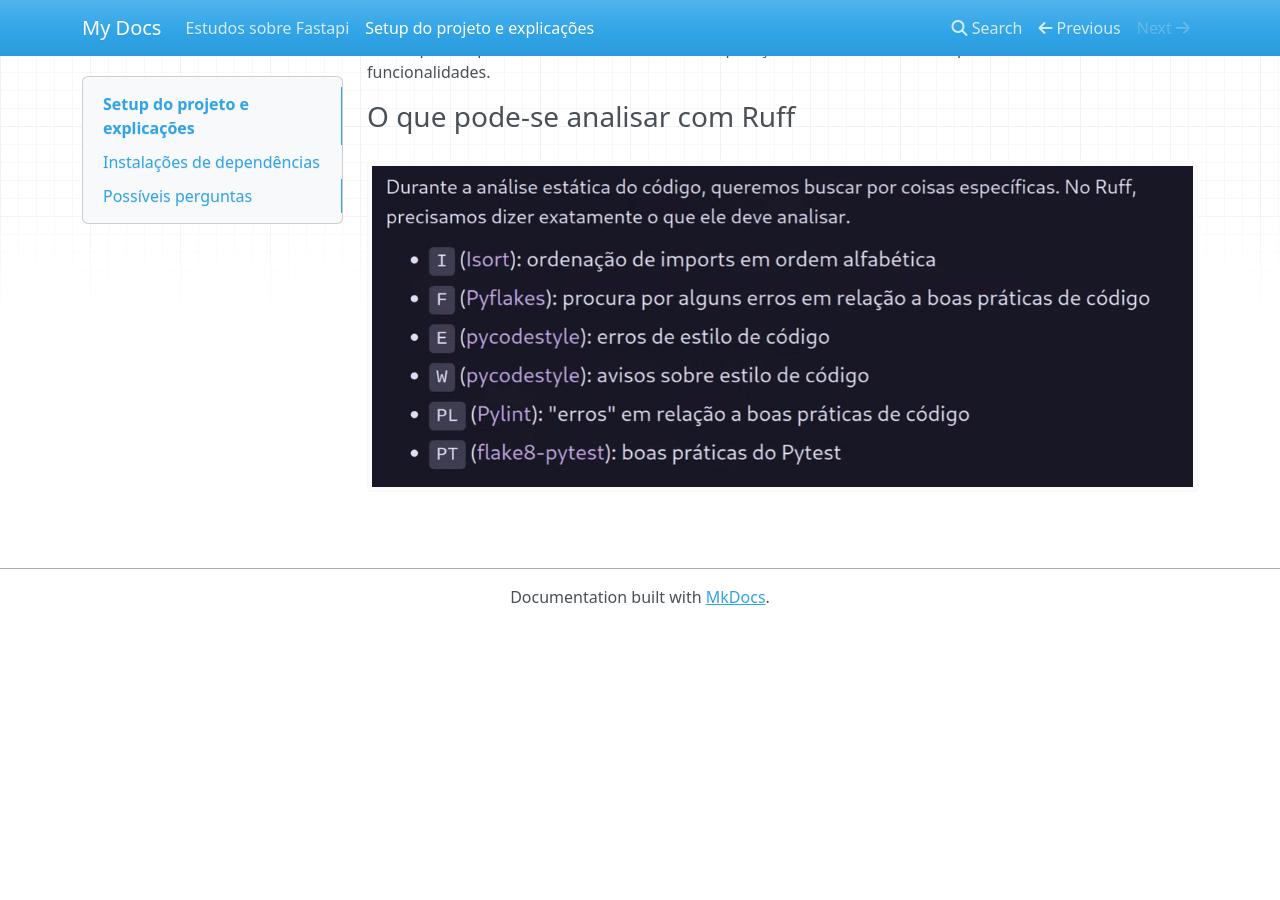
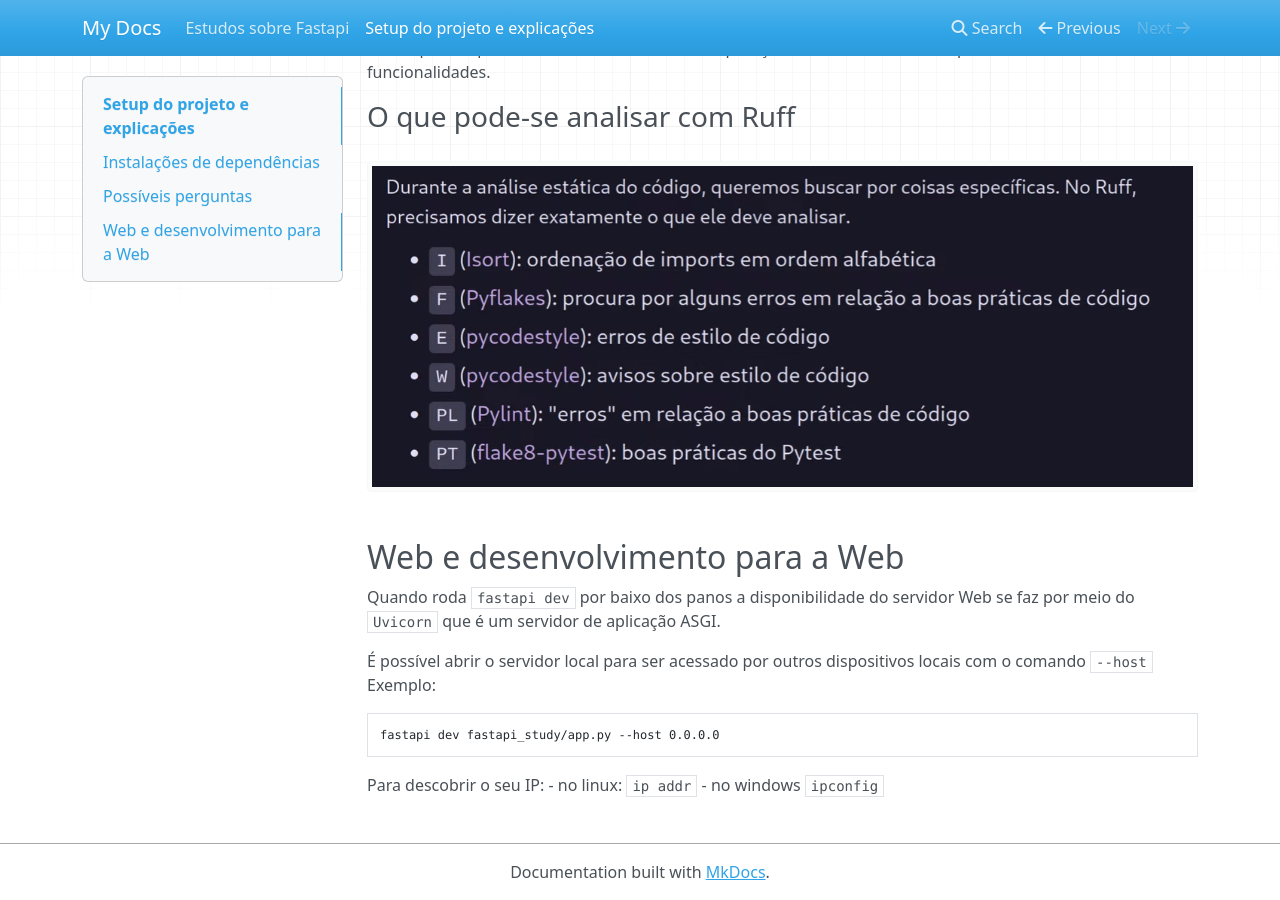
Before and after one commit to felipesavaris/fastapi-study, an MkDocs documentation site: the page built from docs/setup.md, in a window 1280 px wide and 900 px high, scrolled down 905 px. Built offline with MkDocs 1.6.1, drawn with Linux system fonts in a browser that asks for light colours; nearby versions of some CDN libraries; before the commit the page ends 1530 px from its top, so only the background shows below that.

````diff
--- a/docs/setup.md
+++ b/docs/setup.md
@@ -44,3 +44,17 @@ Em resumo: fastapi[standard] é mais conveniente para começar, enquanto fastapi
 ### O que pode-se analisar com Ruff
 
 ![Códigos que o Ruff pode analisar](/images/ruff-codigos.png)
+
+## Web e desenvolvimento para a Web
+
+Quando roda `fastapi dev` por baixo dos panos a disponibilidade do servidor Web se faz por meio do `Uvicorn` que é um servidor de aplicação ASGI.
+
+É possível abrir o servidor local para ser acessado por outros dispositivos locais com o comando `--host` Exemplo:
+
+```shell
+fastapi dev fastapi_study/app.py --host 0.0.0.0
+```
+
+Para descobrir o seu IP:
+- no linux: `ip addr`
+- no windows `ipconfig`
````
Also changed, not shown: docs/index.md (+1 -1 lines), 2 other files.
